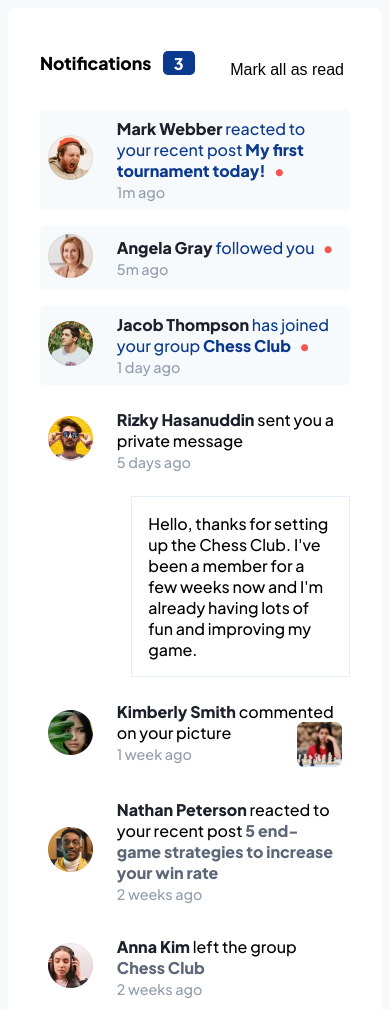
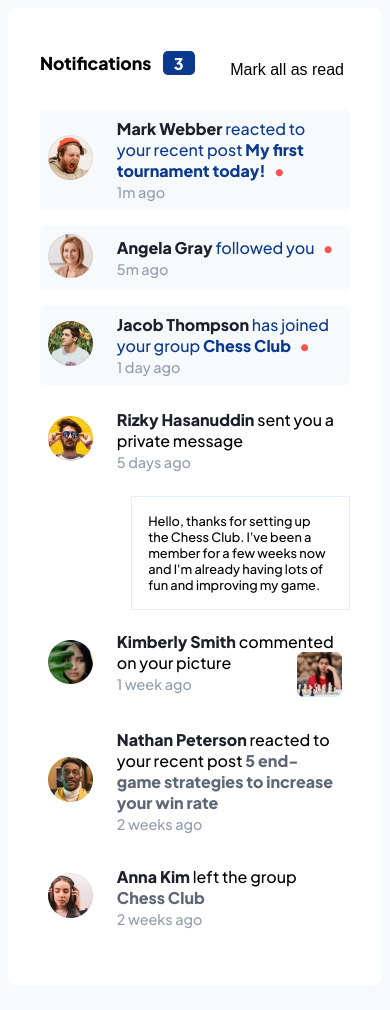
Before and after one commit to Maacaa0/notifications-page-main, a plain HTML site: page index.html in a window 390 px wide. Drawn offline with Linux system fonts and the light colour scheme.

Commit message:
Update style.css

```diff
--- a/style.css
+++ b/style.css
@@ -163,4 +163,8 @@ small {
     h1 {
         font-size: 1.1rem;
     }
+
+    .message-text {
+        font-size: .8rem;
+    }
 }
```
